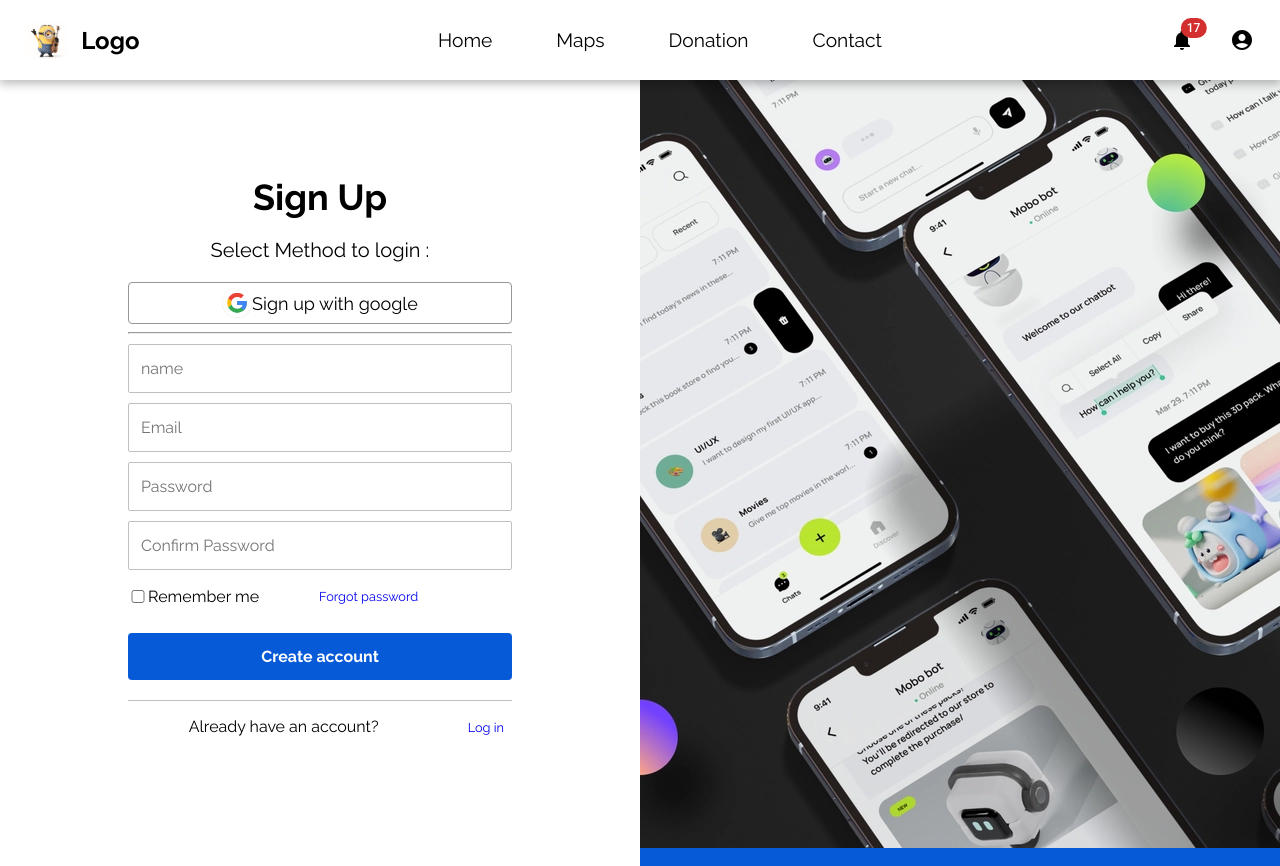
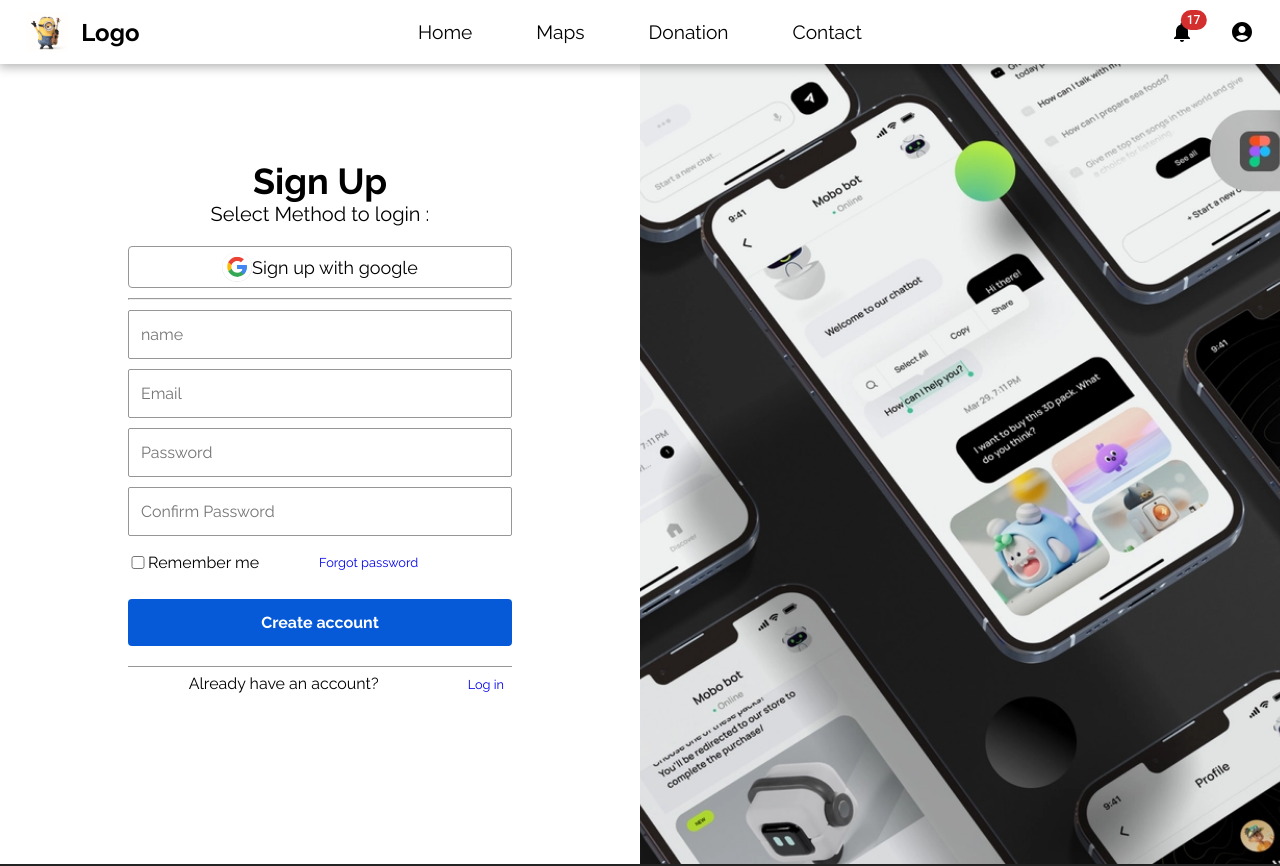
Before and after one commit to top3809/Disaster-Manaement, a React (Create React App) app in the folder client/: page /usersignup in a window 1280 px wide. Shown: the top 866 px of the page. Built offline with nearby package versions, Linux system fonts and the light colour scheme; no server answers.

Commit message:
alert form

```diff
--- a/client/src/components/user/Alerts.js
+++ b/client/src/components/user/Alerts.js
@@ -5,6 +5,7 @@ import TextField from '@mui/material/TextField';
 import Textarea from '@mui/joy/Textarea';
 import Img from '../../assets/others/sunami.jpg'
 import Button from '@mui/material/Button';
+import UploadDocs from '../utility/UploadDocs';
 
 function Alerts() {
     return (
@@ -31,7 +32,7 @@ function Alerts() {
                 <div>
                     <h5>Description</h5>
                     <Textarea
-                    sx={{ width: 328 }}
+                    sx={{ width: 348 }}
                     id='outlined-basic'
                         placeholder=""
 
@@ -42,10 +43,11 @@ function Alerts() {
                 <div>
                     <h5>Add Supporting Documents</h5>
                     <TextField size='small' id="outlined-basic" label="" variant="outlined" />
+                    <UploadDocs></UploadDocs>
                 </div>
                 <div>
                 <h5></h5>
-                <Button variant="contained" sx={{width:328,backgroundColor:'var(--col1)'}}>Submit</Button>
+                <Button variant="contained" sx={{width:348,backgroundColor:'var(--col1)'}}>Submit</Button>
                 </div>
                 </div>
             </div>
--- a/client/src/components/users/Signup.jsx
+++ b/client/src/components/users/Signup.jsx
@@ -6,7 +6,7 @@ import { AuthContext } from '../../context/AuthContext';
 import { Alert } from '@mui/material';
 import IconButton from '@mui/material/IconButton';
 import googleIcon from '../../assets/icons/google.svg'
-
+import Bg from '../../assets/login_pic.webp'
 
 const Signup = () => {
   const [email, setEmail] = useState('');
@@ -96,6 +96,7 @@ const Signup = () => {
         </form>
       </div>
       <div className="signup-right">
+      <img src={Bg} alt="" />
       </div>
     </section>
     </>
--- a/client/src/components/utility/SelectComp.js
+++ b/client/src/components/utility/SelectComp.js
@@ -13,7 +13,7 @@ export default function SelectComp() {
 
   return (
     <div>
-      <FormControl sx={{ width: 328 }} size="small">
+      <FormControl sx={{ width: 348 }} size="small">
         <InputLabel id="demo-simple-select-autowidth-label"></InputLabel>
         <Select
           labelId="demo-simple-select-autowidth-label"
--- /dev/null
+++ b/client/src/components/utility/UploadDocs.js
@@ -0,0 +1,38 @@
+import React, { useState } from 'react'
+
+function UploadDocs() {
+
+    const [selectedFiles,setSelectedFiles] = useState([]);
+
+    const handleChange=(e)=>{
+
+       setSelectedFiles([]);
+
+        if(e.target.files){
+            const filesArray = Array.from(e.target.files).map((file)=>URL.createObjectURL(file));
+
+            setSelectedFiles((prevFiles)=>prevFiles.concat(filesArray));
+
+            Array.from(e.target.files).map(
+                (file)=>URL.revokeObjectURL(file)
+            )
+        }
+        console.log(selectedFiles)
+    }
+
+    const renderPhotos=(source)=>{
+        return source.map((image) =>{
+            return <img src={image} key={image} style={{width:'100px',height:'100px'}}/>;
+        });
+    }
+
+  return (
+    <div className='ud-container'>
+        <input type="file" name='file[]' multiple onChange={handleChange}/>
+        <div className='result'>{renderPhotos(selectedFiles)}</div>
+        {/* <button onClick={handleUpload}>Upload</button> */}
+    </div>
+  )
+}
+
+export default UploadDocs
--- a/client/src/index.css
+++ b/client/src/index.css
@@ -11,3 +11,30 @@ code {
   font-family: source-code-pro, Menlo, Monaco, Consolas, 'Courier New',
     monospace;
 }
+
+@import url('https://fonts.googleapis.com/css2?family=Raleway&display=swap');
+
+*{
+  padding: 0;
+  margin: 0;
+  box-sizing: border-box;
+}
+
+body {
+  margin: 0;
+  font-family: -apple-system, BlinkMacSystemFont, 'Segoe UI', 'Roboto', 'Oxygen',
+    'Ubuntu','Raleway', 'Cantarell', 'Fira Sans', 'Droid Sans', 'Helvetica Neue',
+    sans-serif;
+  -webkit-font-smoothing: antialiased;
+  -moz-osx-font-smoothing: grayscale;
+  overflow-x: hidden;
+}
+
+body::-webkit-scrollbar{
+  display: none;
+}
+
+code {
+  font-family: source-code-pro, Menlo, Monaco, Consolas, 'Courier New',
+    monospace;
+}
--- a/client/src/styles/alerts.css
+++ b/client/src/styles/alerts.css
@@ -1,6 +1,5 @@
 .alerts-container{
-    height: 90vh;
-    width: 100%;
+    height: 96vh;
     display: flex;
     justify-content: center;
     width: 96vw;
@@ -11,7 +10,7 @@
     /* border: 1px solid red; */
     margin-top: 2vh;
    flex: 2;
-   padding: 30px;
+
 
 }
 .formbox{
@@ -25,19 +24,20 @@
 
 #outlined-basic{
     font-family: 'Raleway';
-    width: 300px;
+    width: 320px;
 }
 
 .alerts-right{
     flex:3;
-    border: 1px solid green;
+
 }
 
 
 .alerts-right img{
     width: 100%;
     height: 90vh;
-    border: 1px solid red;
+    margin: 0px 4px;
+
 }
 
 @media screen and (max-width: 821px) {
--- a/client/src/styles/signup.scss
+++ b/client/src/styles/signup.scss
@@ -14,17 +14,24 @@
 }
 .signup-right{
   flex:1;
-  background-image: url("../assets/login_pic.webp");
+  position: relative;
   height: 100vh;
   width:100%;
-  background-repeat: no-repeat;
-  background-size: auto;
   display: flex;
   align-items: center;
   justify-content: center;
-  overflow-x:hidden;
   background-color: var(--col1);
 }
+
+.signup-right img{
+  position: absolute;
+  top: 0;
+  left: 0;
+  width: 100%;
+  height: 100%;
+  object-fit: cover;
+}
+
 .signup{
   // padding:15% 20%;
   margin:15% 20%;
@@ -37,6 +44,7 @@
   border-radius: 4px;
   border: 1px solid #969696;
   width: 100%;
+  margin-bottom: 10px;
 }
 .signup #googleIcon{
   height: 30px;
@@ -56,7 +64,7 @@
 
 .signup input[type=text],
 .signup input[type=password] {
-  border: 1px solid #c0c0c0;
+  border: 1px solid #969696;
   transition: .2s;
 }
 
@@ -84,7 +92,7 @@
   display: table;
   width: 100%;
   box-sizing: border-box;
-  border-top: 1px solid #c0c0c0;
+  border-top: 1px solid #969696;
   margin-bottom: 10px;
 }
 
@@ -129,3 +137,11 @@
 .google{
     padding-left:20px;
 }
+
+@media screen and (max-width: 821px){
+
+  .signup-right{
+    display: none;
+  }
+
+}
```
Also changed, not shown: client/src/styles/home.scss (deleted, +0 -65 lines).
